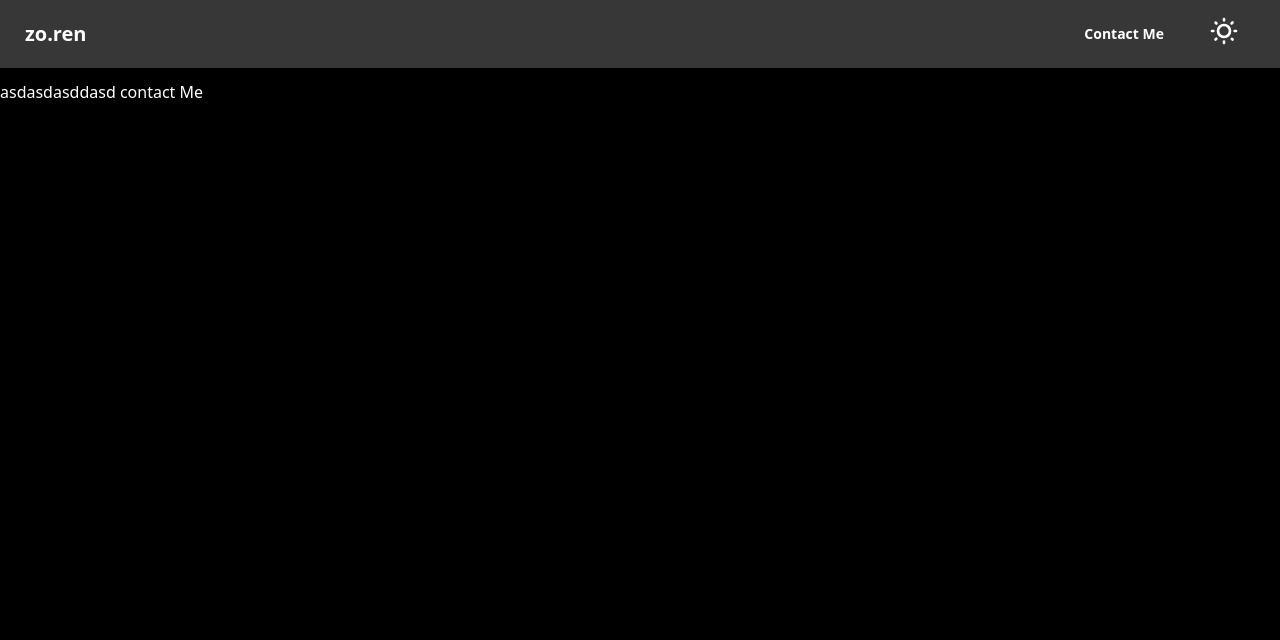
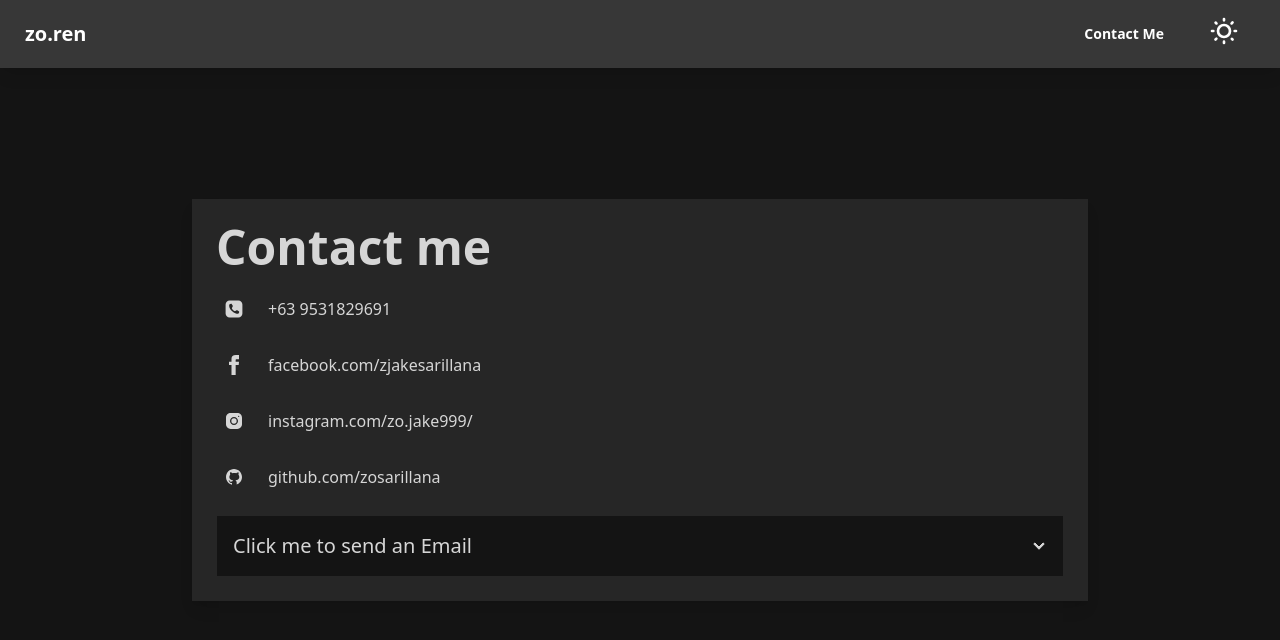
Before and after one commit to zosarillana/zo_portfolio, a React (Vite) app: page /contact in a window 1280 px wide. Shown: the top 640 px of the page. Built offline with nearby package versions, Linux system fonts and the light colour scheme.

Commit message:
email not done

```diff
--- a/src/App.css
+++ b/src/App.css
@@ -9,7 +9,3 @@
   width: 100%;
   z-index: 1000; /* Ensure this z-index is higher than the parallax component */
 }
-
-.app-content {
-  padding-top: 80px; /* Adjust this value to match your header height */
-}
--- a/src/views/blocks/About.jsx
+++ b/src/views/blocks/About.jsx
@@ -33,6 +33,8 @@ export const About = () => {
 
             <a
               href="https://www.facebook.com/zjakesarillana"
+              target="_blank"
+              rel="noopener noreferrer"
               className="p-2 rounded hover:bg-blue-500 justify-end">
               <svg
                 xmlns="http://www.w3.org/2000/svg"
@@ -43,6 +45,8 @@ export const About = () => {
             </a>
             <a
               href="https://www.instagram.com/zo.jake999/"
+              target="_blank"
+              rel="noopener noreferrer"
               className="p-2 rounded hover:bg-blue-500">
               <svg
                 xmlns="http://www.w3.org/2000/svg"
@@ -53,6 +57,8 @@ export const About = () => {
             </a>
             <a
               href="https://github.com/zosarillana"
+              target="_blank"
+              rel="noopener noreferrer"
               className="p-2 rounded hover:bg-blue-500">
               <svg
                 xmlns="http://www.w3.org/2000/svg"
--- a/src/views/contact/Contact.jsx
+++ b/src/views/contact/Contact.jsx
@@ -1,9 +1,152 @@
-import React from "react";
+import React, { useState } from "react";
 
 const Contact = () => {
+  const [isOpen, setIsOpen] = useState(false);
+  const [name, setName] = useState("");
+  const [email, setEmail] = useState("");
+  const [message, setMessage] = useState("");
+
+  const toggleCollapse = () => {
+    setIsOpen(!isOpen);
+  };
+  const handleSendEmail = async () => {
+    try {
+      const response = await fetch("http://localhost:5173/api/sendEmail", {
+        method: "POST",
+        headers: {
+          "Content-Type": "application/json",
+        },
+        body: JSON.stringify({
+          name: name,
+          email: email,
+          message: message,
+        }),
+      });
+
+      if (!response.ok) {
+        throw new Error("Failed to send email");
+      }
+
+      const data = await response.json();
+      console.log("Email sent:", data.message);
+
+      // Clear form fields after sending email (you can modify this based on your actual logic)
+      setName("");
+      setEmail("");
+      setMessage("");
+    } catch (error) {
+      console.error("Error sending email:", error);
+      // Handle error gracefully, e.g., show a message to the user
+    }
+  };
+
   return (
-    <div>
-      <h1 className="text-white">asdasdasddasd contact Me</h1>
+    <div className="min-h-screen bg-base-200 flex items-center justify-center">
+      <div className="w-full max-w-4xl p-6 bg-base-300 shadow-lg">
+        <h1 className="text-5xl font-bold">Contact me</h1>{" "}
+        <div className="flex space-x-4 mt-5 items-center">
+          <a
+            target="_blank"
+            rel="noopener noreferrer"
+            className="p-2 rounded hover:bg-blue-500">
+            <svg
+              xmlns="http://www.w3.org/2000/svg"
+              viewBox="0 0 50 50"
+              className="fill-current w-5 h-5">
+              <path d="M 14 3.9902344 C 8.4886661 3.9902344 4 8.4789008 4 13.990234 L 4 35.990234 C 4 41.501568 8.4886661 45.990234 14 45.990234 L 36 45.990234 C 41.511334 45.990234 46 41.501568 46 35.990234 L 46 13.990234 C 46 8.4789008 41.511334 3.9902344 36 3.9902344 L 14 3.9902344 z M 18.005859 12.033203 C 18.633859 12.060203 19.210594 12.414031 19.558594 12.957031 C 19.954594 13.575031 20.569141 14.534156 21.369141 15.785156 C 22.099141 16.926156 22.150047 18.399844 21.498047 19.589844 L 20.033203 21.673828 C 19.637203 22.237828 19.558219 22.959703 19.824219 23.595703 C 20.238219 24.585703 21.040797 26.107203 22.466797 27.533203 C 23.892797 28.959203 25.414297 29.761781 26.404297 30.175781 C 27.040297 30.441781 27.762172 30.362797 28.326172 29.966797 L 30.410156 28.501953 C 31.600156 27.849953 33.073844 27.901859 34.214844 28.630859 C 35.465844 29.430859 36.424969 30.045406 37.042969 30.441406 C 37.585969 30.789406 37.939797 31.366141 37.966797 31.994141 C 38.120797 35.558141 35.359641 37.001953 34.556641 37.001953 C 34.000641 37.001953 27.316344 37.761656 19.777344 30.222656 C 12.238344 22.683656 12.998047 15.999359 12.998047 15.443359 C 12.998047 14.640359 14.441859 11.879203 18.005859 12.033203 z"></path>
+            </svg>
+          </a>
+          <p>+63 9531829691</p>
+        </div>
+        <div className="flex space-x-4 mt-5 items-center">
+          <a
+            href="https://www.facebook.com/zjakesarillana"
+            target="_blank"
+            rel="noopener noreferrer"
+            className="p-2 rounded hover:bg-blue-500">
+            <svg
+              xmlns="http://www.w3.org/2000/svg"
+              viewBox="0 0 24 24"
+              className="fill-current w-5 h-5">
+              <path d="M9 8h-3v4h3v12h5v-12h3.642l.358-4h-4v-1.667c0-.955.192-1.333 1.115-1.333h2.885v-5h-3.808c-3.596 0-5.192 1.583-5.192 4.615v3.385z"></path>
+            </svg>
+          </a>
+          <p>facebook.com/zjakesarillana</p>
+        </div>
+        <div className="flex space-x-4 mt-5 items-center">
+          <a
+            href="https://www.instagram.com/zo.jake999/"
+            target="_blank"
+            rel="noopener noreferrer"
+            className="p-2 rounded hover:bg-blue-500">
+            <svg
+              xmlns="http://www.w3.org/2000/svg"
+              viewBox="0 0 30 30"
+              className="fill-current w-5 h-5">
+              <path d="M 9.9980469 3 C 6.1390469 3 3 6.1419531 3 10.001953 L 3 20.001953 C 3 23.860953 6.1419531 27 10.001953 27 L 20.001953 27 C 23.860953 27 27 23.858047 27 19.998047 L 27 9.9980469 C 27 6.1390469 23.858047 3 19.998047 3 L 9.9980469 3 z M 22 7 C 22.552 7 23 7.448 23 8 C 23 8.552 22.552 9 22 9 C 21.448 9 21 8.552 21 8 C 21 7.448 21.448 7 22 7 z M 15 9 C 18.309 9 21 11.691 21 15 C 21 18.309 18.309 21 15 21 C 11.691 21 9 18.309 9 15 C 9 11.691 11.691 9 15 9 z M 15 11 A 4 4 0 0 0 11 15 A 4 4 0 0 0 15 19 A 4 4 0 0 0 19 15 A 4 4 0 0 0 15 11 z"></path>
+            </svg>
+          </a>
+          <p>instagram.com/zo.jake999/</p>
+        </div>
+        <div className="flex space-x-4 mt-5 items-center">
+          <a
+            href="https://github.com/zosarillana"
+            target="_blank"
+            rel="noopener noreferrer"
+            className="p-2 rounded hover:bg-blue-500">
+            <svg
+              xmlns="http://www.w3.org/2000/svg"
+              viewBox="0 0 30 30"
+              className="fill-current w-5 h-5">
+              <path d="M15,3C8.373,3,3,8.373,3,15c0,5.623,3.872,10.328,9.092,11.63C12.036,26.468,12,26.28,12,26.047v-2.051 c-0.487,0-1.303,0-1.508,0c-0.821,0-1.551-0.353-1.905-1.009c-0.393-0.729-0.461-1.844-1.435-2.526 c-0.289-0.227-0.069-0.486,0.264-0.451c0.615,0.174,1.125,0.596,1.605,1.222c0.478,0.627,0.703,0.769,1.596,0.769 c0.433,0,1.081-0.025,1.691-0.121c0.328-0.833,0.895-1.6,1.588-1.962c-3.996-0.411-5.903-2.399-5.903-5.098 c0-1.162,0.495-2.286,1.336-3.233C9.053,10.647,8.706,8.73,9.435,8c1.798,0,2.885,1.166,3.146,1.481C13.477,9.174,14.461,9,15.495,9 c1.036,0,2.024,0.174,2.922,0.483C18.675,9.17,19.763,8,21.565,8c0.732,0.731,0.381,2.656,0.102,3.594 c0.836,0.945,1.328,2.066,1.328,3.226c0,2.697-1.904,4.684-5.894,5.097C18.199,20.49,19,22.1,19,23.313v2.734 c0,0.104-0.023,0.179-0.035,0.268C23.641,24.676,27,20.236,27,15C27,8.373,21.627,3,15,3z"></path>
+            </svg>
+          </a>
+          <p>github.com/zosarillana</p>
+        </div>
+        <div
+          className={`collapse collapse-arrow border border-base-300 bg-base-200 mt-5 ${
+            isOpen ? "collapse-open" : ""
+          }`}>
+          <div
+            tabIndex={0}
+            className="collapse-title text-xl font-medium cursor-pointer"
+            onClick={toggleCollapse}>
+            Click me to send an Email
+          </div>
+          {isOpen && (
+            <div className="collapse-content mt-4">
+              <div>
+                <textarea
+                  className="textarea textarea-secondary w-full"
+                  placeholder="Message"
+                  value={message}
+                  onChange={(e) => setMessage(e.target.value)}></textarea>
+              </div>
+
+              <div className="join w-full" tabIndex={0}>
+                <input
+                  className="input input-bordered join-item w-full"
+                  placeholder="Name"
+                  value={name}
+                  onChange={(e) => setName(e.target.value)}
+                />
+                <input
+                  className="input input-bordered join-item w-full"
+                  placeholder="Email"
+                  type="email"
+                  value={email}
+                  onChange={(e) => setEmail(e.target.value)}
+                />
+                <button
+                  className="btn join-item border-base-300 bg-base-400"
+                  onClick={handleSendEmail}>
+                  Send Email
+                </button>
+              </div>
+            </div>
+          )}
+        </div>
+      </div>
     </div>
   );
 };
--- a/src/views/footer/Footer.jsx
+++ b/src/views/footer/Footer.jsx
@@ -22,6 +22,8 @@ const Footer = () => {
           <div className="grid  pl-24 pt-2 grid-flow-col gap-4">
             <a
               href="https://www.facebook.com/zjakesarillana"
+              target="_blank"
+              rel="noopener noreferrer"
               className="p-2 rounded hover:bg-blue-500 justify-end">
               <svg
                 xmlns="http://www.w3.org/2000/svg"
@@ -32,6 +34,8 @@ const Footer = () => {
             </a>
             <a
               href="https://www.instagram.com/zo.jake999/"
+              target="_blank"
+              rel="noopener noreferrer"
               className="p-2 rounded hover:bg-blue-500">
               <svg
                 xmlns="http://www.w3.org/2000/svg"
@@ -42,6 +46,8 @@ const Footer = () => {
             </a>
             <a
               href="https://github.com/zosarillana"
+              target="_blank"
+              rel="noopener noreferrer"
               className="p-2 rounded hover:bg-blue-500">
               <svg
                 xmlns="http://www.w3.org/2000/svg"
```
Also changed, not shown: src/api/sendEmail.js (added, +46 -0 lines).
